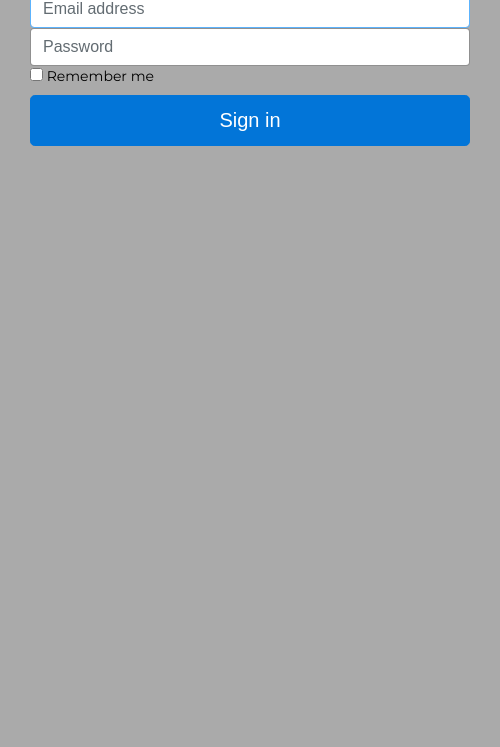
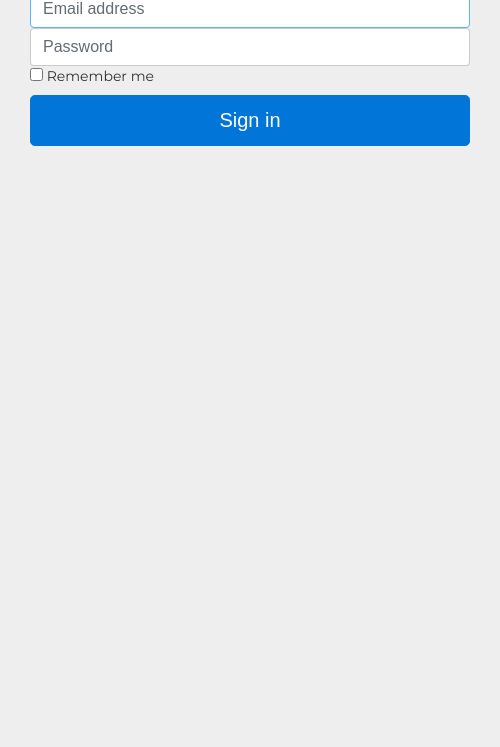
Before and after one commit to Sowed/Startup, an Electron app: page main.html in a window 500 px wide. Shown: the part 53-800 px from the top of the page. Drawn offline with Linux system fonts and the light colour scheme.

Commit message:
Update files
Add SACCO naming convetion, call main window for testing, adjust
background on main window

```diff
--- a/main.js
+++ b/main.js
@@ -59,7 +59,7 @@ function createMainWindow() {
     });
 }
 
-app.on('ready', createSplashWindow);
+app.on('ready', createMainWindow);
 
 app.on('window-all-closed', function() {
     if (process.platform !== 'darwin') {
--- a/styles/main.css
+++ b/styles/main.css
@@ -172,6 +172,6 @@ html.main {
 }
 
 .main body {
-    background: #aaa;
-    color: #000;
+    background: #eee;
+    color: #333;
 }
```
